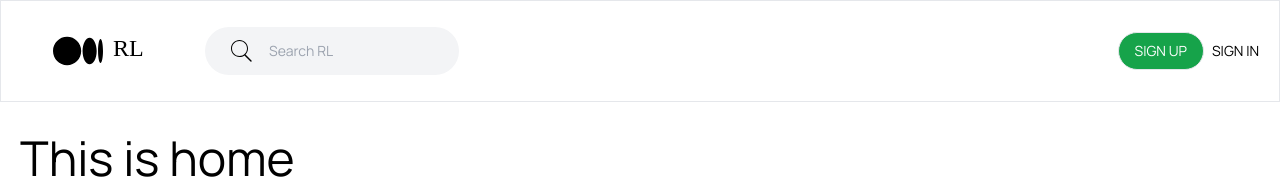
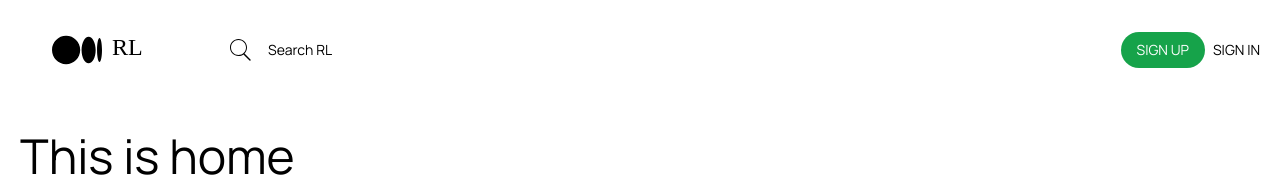
Before and after one commit to ronrix/RL-blog, a React (Vite) app in the folder client/: page / in a window 1280 px wide. Shown: the top 179 px of the page. Built offline with nearby package versions, Linux system fonts and the light colour scheme; a web font is replaced by a local one.

Commit message:
fixing styles and creating new file for footer

```diff
--- a/client/src/components/Button.tsx
+++ b/client/src/components/Button.tsx
@@ -17,7 +17,7 @@ export default function Button({ children, noBg, additionalClass, mode }: Props)
   }
 
   return (
-    <button onClick={toggleModal} className={`${additionalClass} ${noBg ? 'bg-none' : 'bg-green-600 text-white py-2 px-4 border rounded-full hover:bg-green-500'} uppercase text-xs md:text-sm`}>
+    <button onClick={toggleModal} className={`${additionalClass} ${noBg ? 'bg-none' : 'bg-green-600 text-white py-2 px-4 rounded-full hover:bg-green-500'} uppercase text-xs md:text-sm`}>
         {children}
     </button>
   )
--- a/client/src/components/Header.tsx
+++ b/client/src/components/Header.tsx
@@ -16,12 +16,12 @@ export default function Header() {
   return (
     <>
     {(authModal.signin || authModal.signup) && <AuthModal mode={authModal} />}
-      <div className="border border-b-gray-200 p-2 md:p-5 flex items-center justify-between">
+      <div className="p-2 md:p-5 flex items-center justify-between bg-transparent">
           <div className="flex items-center">
               <Logo />
 
               {/* desktop search */}
-              <div className="ml-5 hidden sm:flex item-center rounded-full px-5 bg-gray-100 py-2">
+              <div className="ml-5 hidden sm:flex item-center rounded-full px-5 bg-transparent py-2">
                   <svg width="32px" height="32px" viewBox="0 0 32 32" version="1.1" xmlns="http://www.w3.org/2000/svg" xmlnsXlink="http://www.w3.org/1999/xlink" xmlns:sketch="http://www.bohemiancoding.com/sketch/ns">
                       <title>icon 111 search</title>
                       <desc>Created with Sketch.</desc>
@@ -32,7 +32,7 @@ export default function Header() {
                           </g>
                       </g>
                   </svg>
-                  <input type="text" placeholder='Search RL' className="ml-3 bg-transparent outline-none text-sm" />
+                  <input type="text" placeholder='Search RL' className="ml-3 bg-transparent outline-none text-sm placeholder:text-black" />
               </div>
           </div>
 
--- a/client/src/components/Suggestions/Suggestions.tsx
+++ b/client/src/components/Suggestions/Suggestions.tsx
@@ -1,6 +1,6 @@
 import React from 'react'
-import { Link } from 'react-router-dom'
 import SuggestionsCard from './SuggestionsCard'
+import SuggestionsFooter from './SuggestionsFooter'
 
 export default function Suggestions() {
   return (
@@ -9,13 +9,7 @@ export default function Suggestions() {
       <SuggestionsCard />
       <SuggestionsCard />
 
-      {/* foot navigations */}
-      <div className='flex items-center mt-14'>
-        <Link to="about" className="text-gray-600 text-xs font-['Manrope'] hover:underline" >About</Link>
-        <Link to="help" className="text-gray-600 text-xs font-['Manrope'] mx-5 hover:underline" >Help</Link>
-        <Link to="terms" className="text-gray-600 text-xs font-['Manrope'] mr-5 hover:underline" >Terms</Link>
-        <Link to="privacy" className="text-gray-600 text-xs font-['Manrope'] hover:underline" >Privacy</Link>
-      </div>
+      <SuggestionsFooter />
     </div>
   )
 }
--- a/client/src/components/Suggestions/SuggestionsCard.tsx
+++ b/client/src/components/Suggestions/SuggestionsCard.tsx
@@ -19,7 +19,7 @@ export default function SuggestionsCard(props: Props) {
           <SuggestionsHeader user={user} />
           <SuggestionsTitle title={title} />
         </div>
-        <img alt="" className="ut w-[80px]" src={thumbnail} width="56" loading="lazy" role="presentation"></img>
+        <img alt="" className={`ut w-[150px] my-0`} src={thumbnail} loading="lazy" role="presentation"></img>
       </div>
     </Link>
   )
--- /dev/null
+++ b/client/src/components/Suggestions/SuggestionsFooter.tsx
@@ -0,0 +1,16 @@
+import React from 'react'
+import { Link } from 'react-router-dom'
+
+export default function SuggestionsFooter() {
+  return (
+    <>
+      {/* foot navigations */}
+      <div className='flex items-center mt-14 border border-t-gray-200 border-r-0 border-b-0 border-l-0 pt-5'>
+        <Link to="about" className="text-gray-600 text-xs font-['Manrope'] hover:underline" >About</Link>
+        <Link to="help" className="text-gray-600 text-xs font-['Manrope'] mx-5 hover:underline" >Help</Link>
+        <Link to="terms" className="text-gray-600 text-xs font-['Manrope'] mr-5 hover:underline" >Terms</Link>
+        <Link to="privacy" className="text-gray-600 text-xs font-['Manrope'] hover:underline" >Privacy</Link>
+      </div>
+    </>
+  )
+}
```
